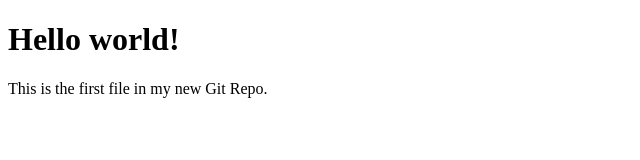
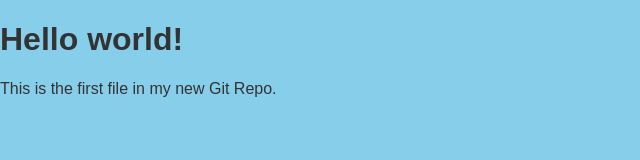
Before and after one commit to sukhiram99/git-tutorial-w3schools, a plain HTML site: page myproject/index.html in a window 1280 px wide. Shown: the whole page, without its empty margins (0-640 px from the left). Drawn offline with Linux system fonts and the light colour scheme.

Commit message:
add the style in the index.html files

```diff
--- a/myproject/index.html
+++ b/myproject/index.html
@@ -2,6 +2,7 @@
 <html>
   <head>
     <title>Hello World!</title>
+    <link rel="stylesheet" href="./style.css" />
   </head>
   <body>
     <h1>Hello world!</h1>
--- /dev/null
+++ b/myproject/style.css
@@ -0,0 +1,8 @@
+body {
+  background-color: skyblue;
+  margin: 0;
+  padding: 0;
+  box-sizing: border-box;
+  font-family: Arial, sans-serif;
+  color: #333;
+}
```
